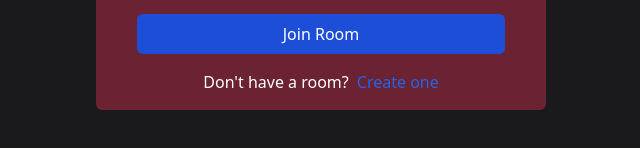
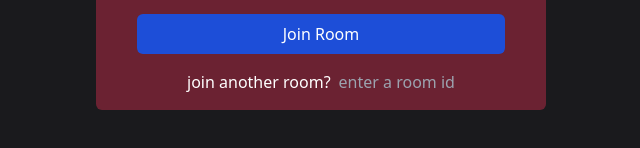
Before and after one commit to sohamdata/LiveSyntax, a Next.js app: page / in a window 1280 px wide. Both pictures are taken after a click on the element "Create one". Shown: the part 458-606 px from the top of the page, without its empty margins (319-959 px from the left). Built offline with nearby package versions, Linux system fonts and the light colour scheme.

Commit message:
reset roomid on new and passed username to /[roomid]

```diff
--- a/src/components/JoinRoom.tsx
+++ b/src/components/JoinRoom.tsx
@@ -14,6 +14,12 @@ const JoinRoom = (props: JoinRoomProps) => {
         setRoomId(nanoid());
         setIsGenerated(true);
     };
+
+    const joinAnotherRoom = () => {
+        setRoomId('');
+        setIsGenerated(false);
+    };
+
     const joinHandler = (e: any) => {
         e.preventDefault();
         if (!roomId || !username) {
@@ -23,7 +29,8 @@ const JoinRoom = (props: JoinRoomProps) => {
         router.push({
             pathname: `/editor/${roomId}`,
             query: { username: username, }
-        });
+        }, `/editor/${roomId}`,
+        );
     };
 
     return (
@@ -56,12 +63,19 @@ const JoinRoom = (props: JoinRoomProps) => {
                                 Join Room
                             </button>
                             <div>
-                                <p className="text-center text-white">
+                                {!isGenerated && <p className="text-center text-white">
                                     Don't have a room?
                                     <span className="ml-2 text-blue-600 cursor-pointer hover:underline" onClick={generateRoomId}>
                                         Create one
                                     </span>
+                                </p>}
+                                {isGenerated && <p className="text-center text-white">
+                                    join another room?
+                                    <span className="ml-2 text-gray-400 cursor-pointer hover:underline" onClick={joinAnotherRoom}>
+                                        enter a room id
+                                    </span>
                                 </p>
+                                }
                             </div>
                         </form>
                     </div>
```
